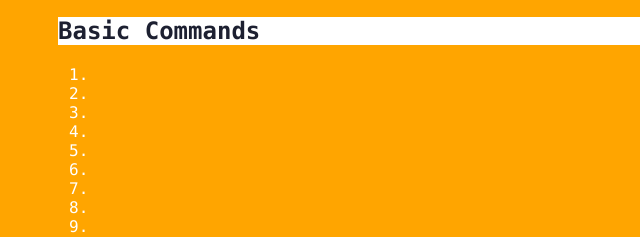
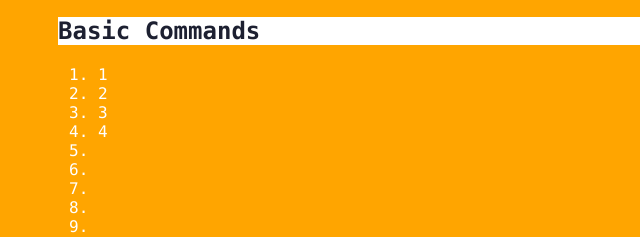
Before and after one commit to JerryRD/gitLearning, a plain HTML site: page index.html in a window 1280 px wide. Both pictures are taken after a click on the element "Basic Commands". Shown: the part 276-513 px from the top of the page, 0-640 px from the left. Drawn offline with Linux system fonts and the light colour scheme.

Commit message:
add something

```diff
--- a/index.html
+++ b/index.html
@@ -29,10 +29,10 @@
         <div class="accordion"><h1>Basic Commands</h1></div>
             <div class="panel">
                 <ol>
-                    <li></li>
-                    <li></li>
-                    <li></li>
-                    <li></li>
+                    <li>1</li>
+                    <li>2</li>
+                    <li>3</li>
+                    <li>4</li>
                     <li></li>
                     <li></li>
                     <li></li>
```
Also changed, not shown: 2 other files.
